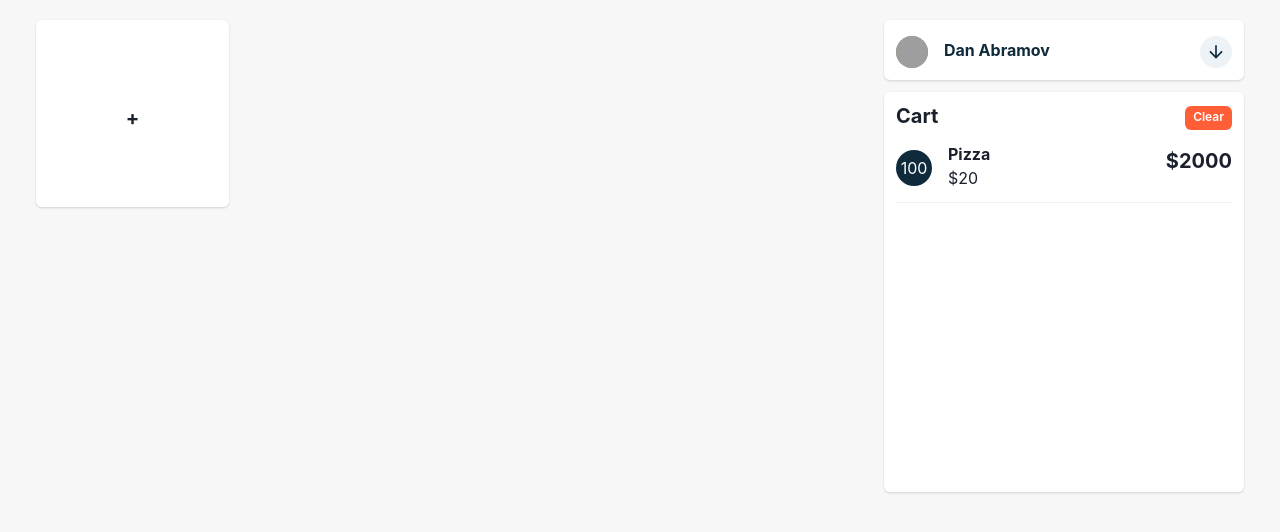
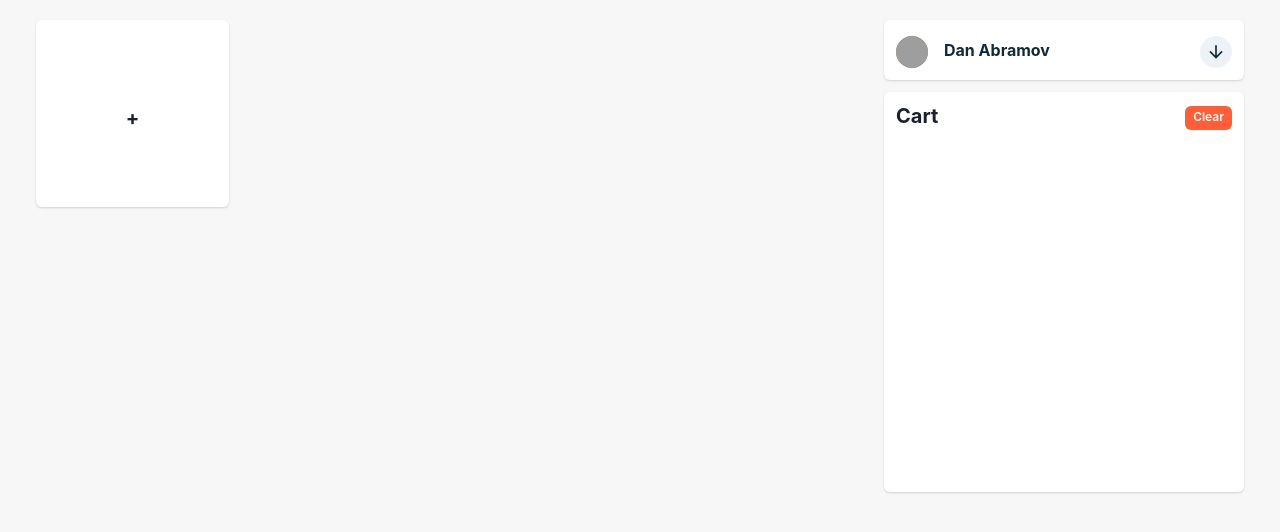
Before and after one commit to prizalmarinez/freeze-pos, a React (Create React App) app: page / in a window 1280 px wide. Shown: the top 532 px of the page. Built offline with nearby package versions, Linux system fonts and the light colour scheme; grey boxes are pictures that could not be loaded.

Commit message:
Added Cart Context

```diff
--- a/src/components/cart/Cart.tsx
+++ b/src/components/cart/Cart.tsx
@@ -7,8 +7,17 @@ import {
     Button,
 } from "@chakra-ui/react"
 import { CartItem } from './CartItem'
+import { useCart } from '../../context/cart'
 
 export const Cart: React.FC = () => {
+    const { state } = useCart()
+
+    const cartList = state.cart.map(({ name, price, quantity, uid }) => {
+        return (
+            <CartItem key={uid} name={name} quantity={quantity} price={price} />
+        )
+    })
+
     return (
         <Box boxShadow="base" rounded="md" p="3" bg="white" h="400">
             <Box mb="3">
@@ -24,7 +33,7 @@ export const Cart: React.FC = () => {
                     </Box>
                 </Flex>
             </Box>
-            <CartItem name="pizza" quantity={100} price={20} />
+            {cartList}
         </Box>
     );
 }
--- a/src/components/products/ProductItem.tsx
+++ b/src/components/products/ProductItem.tsx
@@ -1,10 +1,10 @@
 import React from 'react'
-
 import {
     Flex,
     Box,
     Text
 } from '@chakra-ui/react'
+import { useCart } from '../../context/cart'
 
 interface Props {
     name: string,
@@ -13,11 +13,24 @@ interface Props {
     uid: number
 }
 
-export const ProductItem: React.FC<Props> = ({ name, price }) => {
+export const ProductItem: React.FC<Props> = ({ name, price, uid }) => {
+    const { dispatch } = useCart()
+
+    const addToCart = () => {
+        dispatch({
+            type: 'ADD_TO_CART', payload: {
+                name,
+                price,
+                quantity: 1,
+                uid
+            }
+        })
+    }
 
     return (
         <div >
             <Flex
+                onClick={() => addToCart()}
                 as="button"
                 p="3"
                 flexDirection="column"
--- /dev/null
+++ b/src/context/cart.tsx
@@ -0,0 +1,34 @@
+import React,
+{
+    useContext,
+    createContext,
+    useReducer,
+    Dispatch
+} from "react";
+
+import { IState, initialState, Actions, cartReducer } from './reducers/cartReducer'
+
+interface IContextProps {
+    state: IState;
+    dispatch: Dispatch<Actions>;
+}
+
+const CartContext = createContext({} as IContextProps);
+
+export const CartProvider: React.FC = (props: any) => {
+    const [state, dispatch] = useReducer(cartReducer, initialState);
+
+    const value = { state, dispatch };
+
+    return (
+        <CartContext.Provider
+            value={
+                value
+            }
+        >
+            {props.children}
+        </CartContext.Provider>
+    )
+}
+
+export const useCart = () => useContext(CartContext)
--- /dev/null
+++ b/src/context/reducers/cartReducer.tsx
@@ -0,0 +1,38 @@
+interface CartItem {
+    name: string,
+    price: number,
+    quantity: number,
+    uid: number
+}
+
+export interface IState {
+    cart: CartItem[]
+}
+
+export const initialState: IState = {
+    cart: []
+};
+
+interface IAddToCart {
+    type: "ADD_TO_CART";
+    payload: CartItem
+}
+
+export type Actions = IAddToCart;
+
+export const cartReducer = (state: IState, action: Actions) => {
+    const { uid } = action.payload
+
+    switch (action.type) {
+        case 'ADD_TO_CART': {
+            const exists = state.cart.some(item => item.uid === uid);
+            const cart = exists
+                ? state.cart.map(item => item.uid === uid ? { ...item, quantity: item.quantity + 1 } : item)
+                : [...state.cart, action.payload];
+            return {
+                ...state,
+                cart
+            };
+        }
+    }
+}
--- a/src/context/reducers/productReducer.tsx
+++ b/src/context/reducers/productReducer.tsx
@@ -14,7 +14,7 @@ export const initialState: IState = {
 };
 
 interface IAddProduct {
-type: "ADD_PRODUCT";
+    type: "ADD_PRODUCT";
     payload: Product
 }
 
--- a/src/index.tsx
+++ b/src/index.tsx
@@ -8,6 +8,7 @@ import {
   Box
 } from "@chakra-ui/react"
 import { ProductProvider } from './context/product';
+import { CartProvider } from './context/cart';
 
 const theme = extendTheme({
   colors: {
@@ -29,7 +30,9 @@ ReactDOM.render(
       <Box bg="light.100" h="100vh">
         <Container maxW="container.xl">
           <ProductProvider>
-            <App />
+            <CartProvider>
+              <App />
+            </CartProvider>
           </ProductProvider>
         </Container>
       </Box>
```
